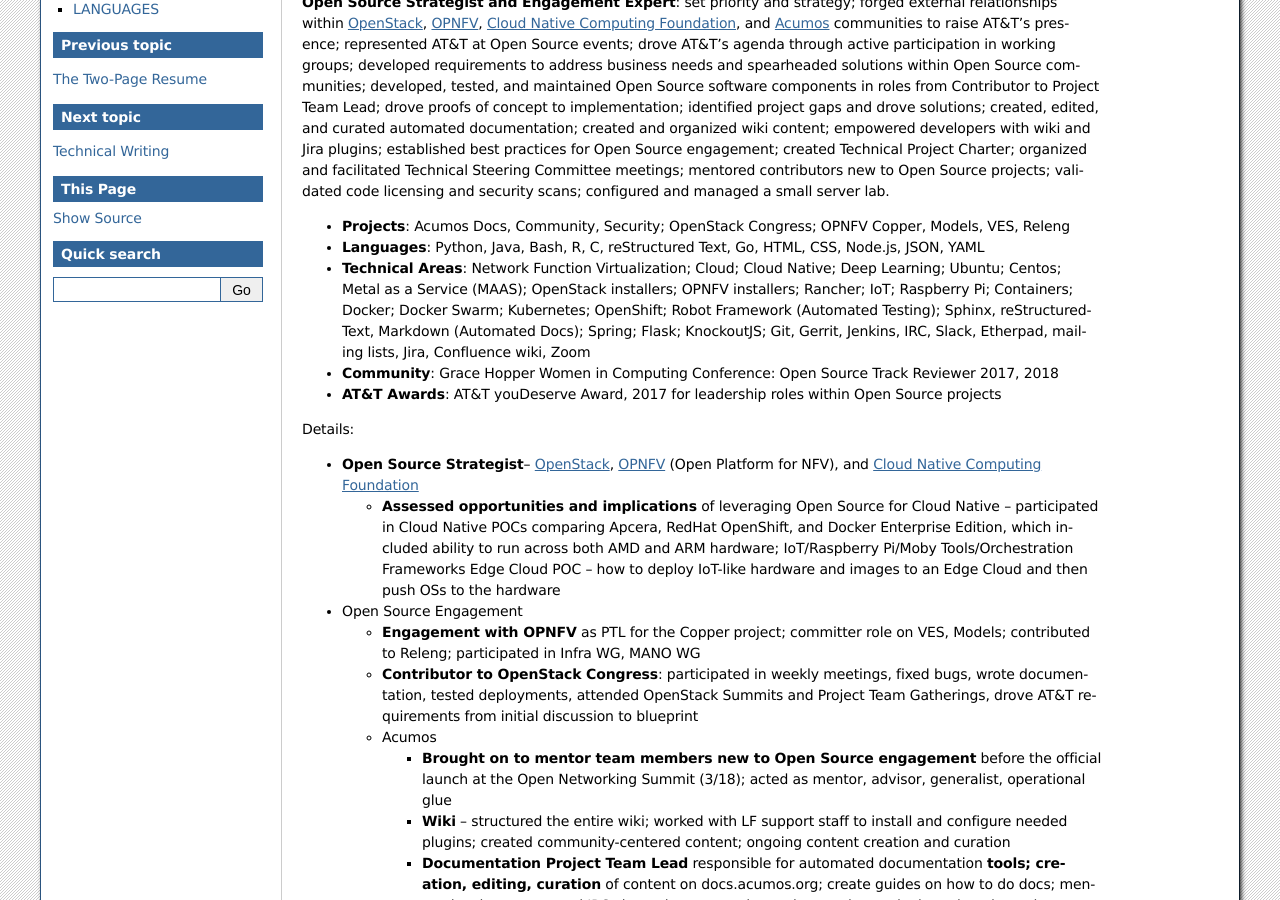
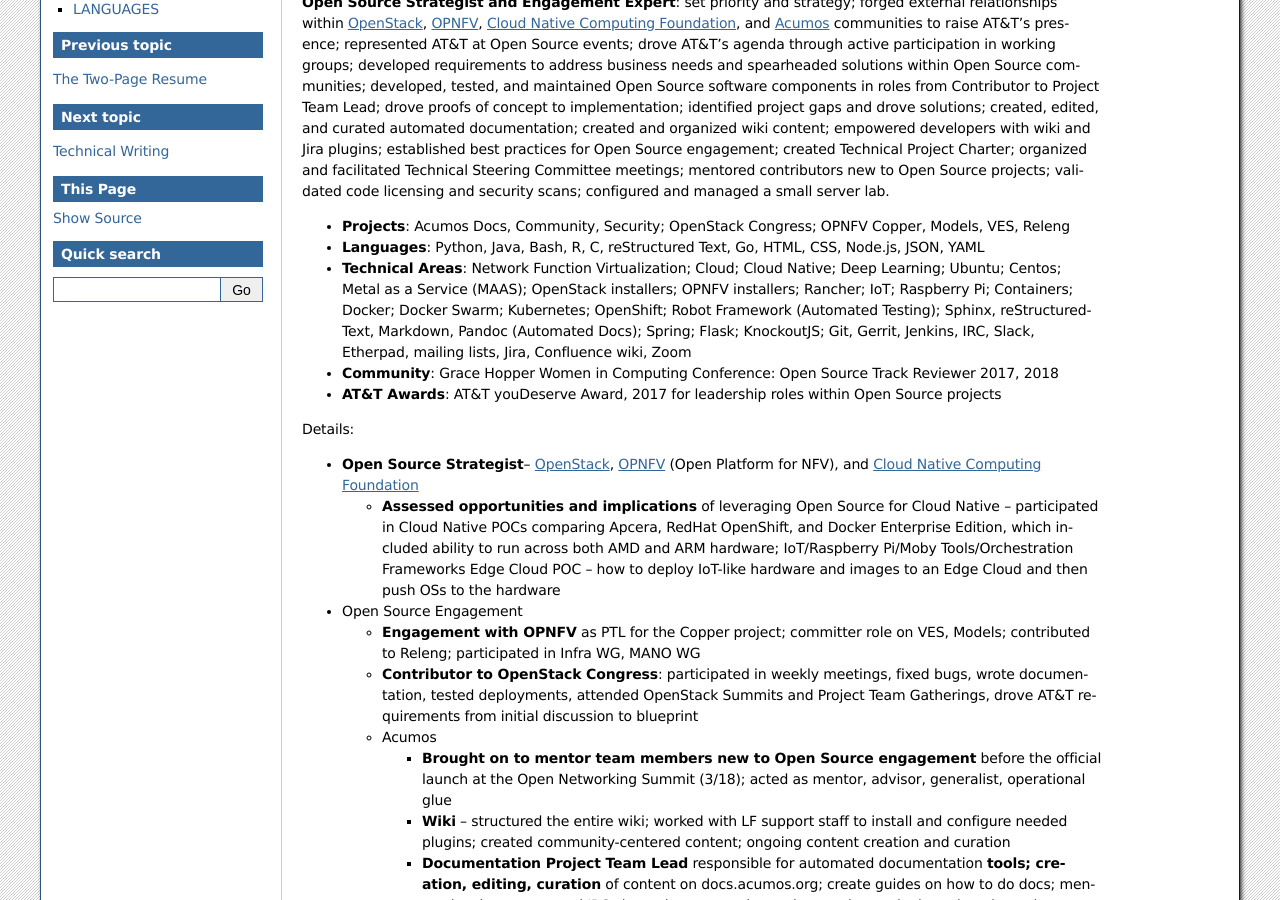
Before and after one commit to aimeeu/aimee-ukasick-resume, a Sphinx documentation site: the page built from docs/resume_detailed.rst, in a window 1280 px wide and 900 px high, scrolled down 575 px. Built offline with Sphinx 7.4.7, drawn with Linux system fonts in a browser that asks for light colours.

Commit message:
add pandoc
Signed-off-by: Aimee Ukasick <aimeeu.opensource@gmail.com>

```diff
--- a/docs/resume_detailed.rst
+++ b/docs/resume_detailed.rst
@@ -47,7 +47,7 @@
 
 - **Projects**: Acumos Docs, Community, Security; OpenStack Congress; OPNFV Copper, Models, VES, Releng
 - **Languages**: Python, Java, Bash, R, C, reStructured Text, Go, HTML, CSS, Node.js, JSON, YAML
-- **Technical Areas**: Network Function Virtualization; Cloud; Cloud Native; Deep Learning; Ubuntu; Centos; Metal as a Service (MAAS);  OpenStack installers; OPNFV installers; Rancher; IoT; Raspberry Pi; Containers; Docker; Docker Swarm; Kubernetes; OpenShift; Robot Framework (Automated Testing); Sphinx, reStructuredText, Markdown (Automated Docs); Spring; Flask; KnockoutJS; Git, Gerrit, Jenkins, IRC, Slack, Etherpad, mailing lists, Jira, Confluence wiki, Zoom
+- **Technical Areas**: Network Function Virtualization; Cloud; Cloud Native; Deep Learning; Ubuntu; Centos; Metal as a Service (MAAS);  OpenStack installers; OPNFV installers; Rancher; IoT; Raspberry Pi; Containers; Docker; Docker Swarm; Kubernetes; OpenShift; Robot Framework (Automated Testing); Sphinx, reStructuredText, Markdown, Pandoc (Automated Docs); Spring; Flask; KnockoutJS; Git, Gerrit, Jenkins, IRC, Slack, Etherpad, mailing lists, Jira, Confluence wiki, Zoom
 - **Community**: Grace Hopper Women in Computing Conference: Open Source Track Reviewer 2017, 2018
 - **AT&T Awards**:  AT&T youDeserve Award, 2017 for leadership roles within Open Source projects
 
```
